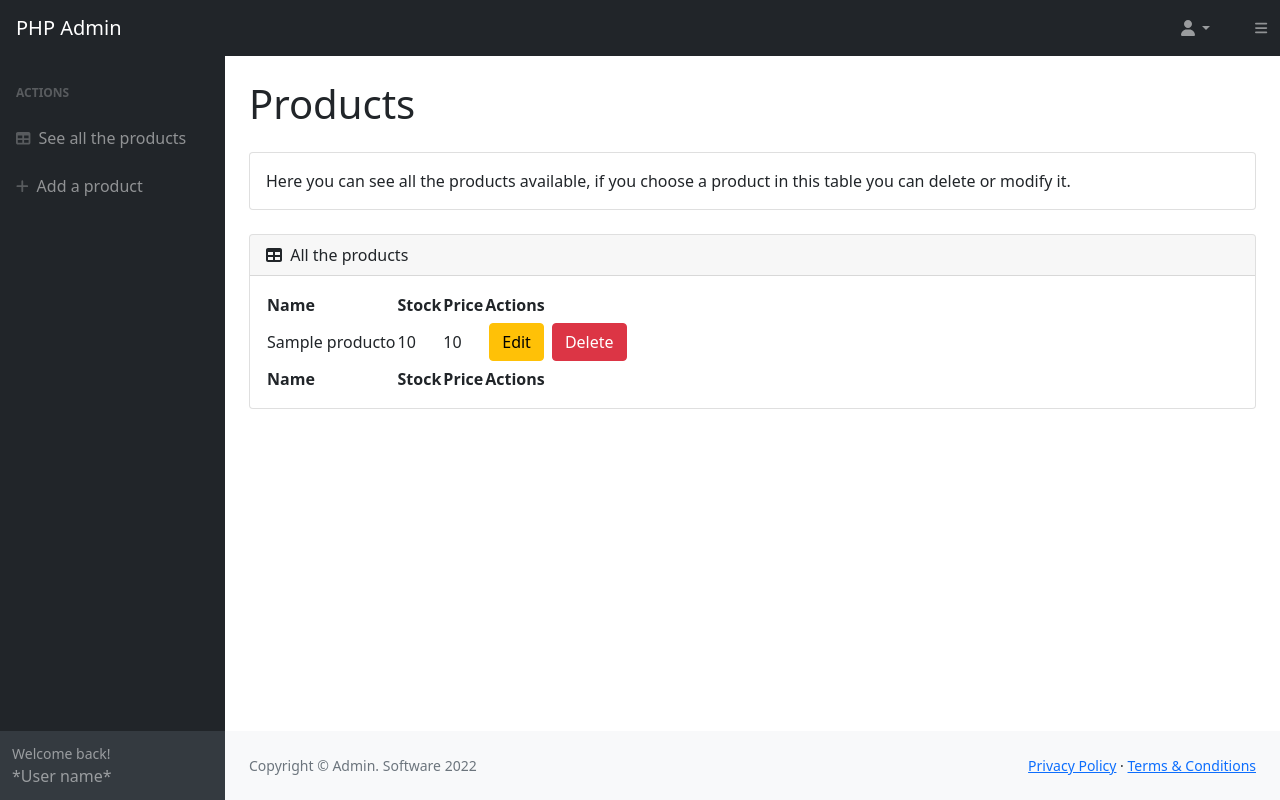
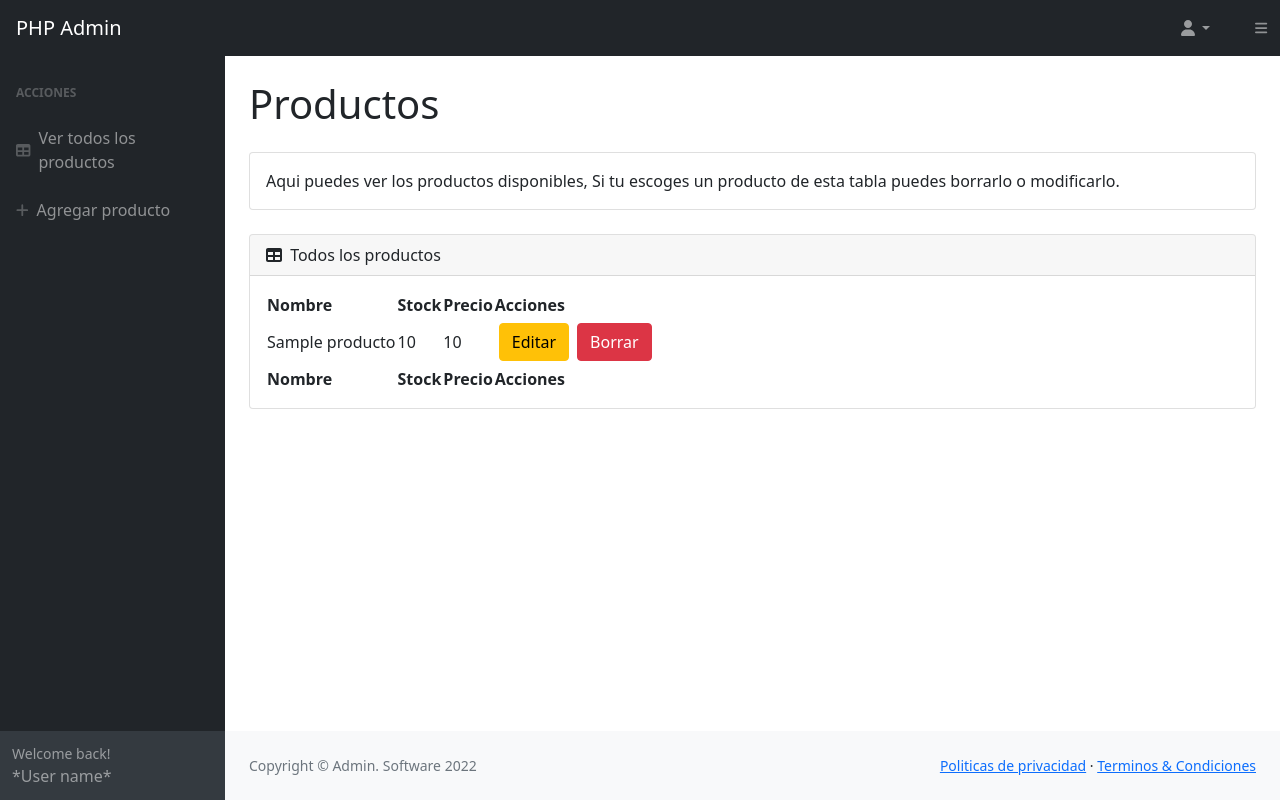
Before and after one commit to fimbres/php-project, a PHP site: page / in a window 1280 px wide. Run offline with PHP 8.4, Linux system fonts and the light colour scheme; tables that the repository leaves empty or names only in its code hold one stand-in row (values such as "Sample post"); data that the repository does not hold is empty; some libraries are stand-ins or nearby versions.

Commit message:
Traduccion de las etiquetas

```diff
--- a/index.php
+++ b/index.php
@@ -13,7 +13,7 @@
     </head>
     <body class="sb-nav-fixed">
         <nav class="sb-topnav navbar navbar-expand navbar-dark bg-dark d-flex justify-content-between align-items-center">
-            <a class="navbar-brand ps-3" href="index.html">PHP Admin</a>
+            <a class="navbar-brand ps-3" href="index.php">PHP Admin</a>
             <div class="d-flex">
                 <button class="btn btn-link btn-sm order-1 m-1" id="sidebarToggle" href="#!"><i class="fas fa-bars"></i></button>
                 <ul class="navbar-nav ms-auto ms-md-0 me-3 me-lg-4 ">
@@ -31,14 +31,14 @@
                 <nav class="sb-sidenav accordion sb-sidenav-dark" id="sidenavAccordion">
                     <div class="sb-sidenav-menu">
                         <div class="nav">
-                            <div class="sb-sidenav-menu-heading">Actions</div>
+                            <div class="sb-sidenav-menu-heading">Acciones</div>
                             <a class="nav-link" href="index.html">
                                 <div class="sb-nav-link-icon"><i class="fas fa-table"></i></div>
-                                See all the products
+                                Ver todos los productos
                             </a>
                             <a class="nav-link" href="Add.html">
                                 <div class="sb-nav-link-icon"><i class="fas fa-add"></i></div>
-                                Add a product
+                                Agregar producto
                             </a>
                         </div>
                     </div>
@@ -51,33 +51,33 @@
             <div id="layoutSidenav_content">
                 <main>
                     <div class="container-fluid px-4">
-                        <h1 class="mt-4">Products</h1>
+                        <h1 class="mt-4">Productos</h1>
                         <div class="card mb-4 mt-4">
                             <div class="card-body">
-                                Here you can see all the products available, if you choose a product in this table you can delete or modify it.
+                                Aqui puedes ver los productos disponibles, Si tu escoges un producto de esta tabla puedes borrarlo o modificarlo.
                             </div>
                         </div>
                         <div class="card mb-4">
                             <div class="card-header">
                                 <i class="fas fa-table me-1"></i>
-                                All the products
+                                Todos los productos
                             </div>
                             <div class="card-body">
                                 <table id="datatablesSimple">
                                     <thead>
                                         <tr>
-                                            <th>Name</th>
+                                            <th>Nombre</th>
                                             <th>Stock</th>
-                                            <th>Price</th>
-                                            <th>Actions</th>
+                                            <th>Precio</th>
+                                            <th>Acciones</th>
                                         </tr>
                                     </thead>
                                     <tfoot>
                                         <tr>
-                                            <th>Name</th>
+                                            <th>Nombre</th>
                                             <th>Stock</th>
-                                            <th>Price</th>
-                                            <th>Actions</th>
+                                            <th>Precio</th>
+                                            <th>Acciones</th>
                                         </tr>
                                     </tfoot>
                                     <tbody>
@@ -97,8 +97,8 @@
                                                     <?php $id = $fila['idp'];?>
                                                     <td>
                                                         <div class="d-flex justify-content-center">
-                                                        <a href="Edit.php?producto=<?php echo $id;?>"><button class="btn btn-warning w-40 m-1">Edit</button></a>
-                                                            <button class="btn btn-danger w-40 m-1 ">Delete</button>
+                                                        <a href="Edit.php?producto=<?php echo $id;?>"><button class="btn btn-warning w-40 m-1">Editar</button></a>
+                                                        <a href="php/eliminar.php?idp=<?php echo $id;?>"><button class="btn btn-danger w-40 m-1 ">Borrar</button></a>
                                                         </div>
                                                     </td>
                                                 </tr>
@@ -116,9 +116,9 @@
                         <div class="d-flex align-items-center justify-content-between small">
                             <div class="text-muted">Copyright &copy; Admin. Software 2022</div>
                             <div>
-                                <a href="#">Privacy Policy</a>
+                                <a href="#">Politicas de privacidad</a>
                                 &middot;
-                                <a href="#">Terms &amp; Conditions</a>
+                                <a href="#">Terminos &amp; Condiciones</a>
                             </div>
                         </div>
                     </div>
```
Also changed, not shown: php/publicar.php (deleted, +0 -13 lines).
